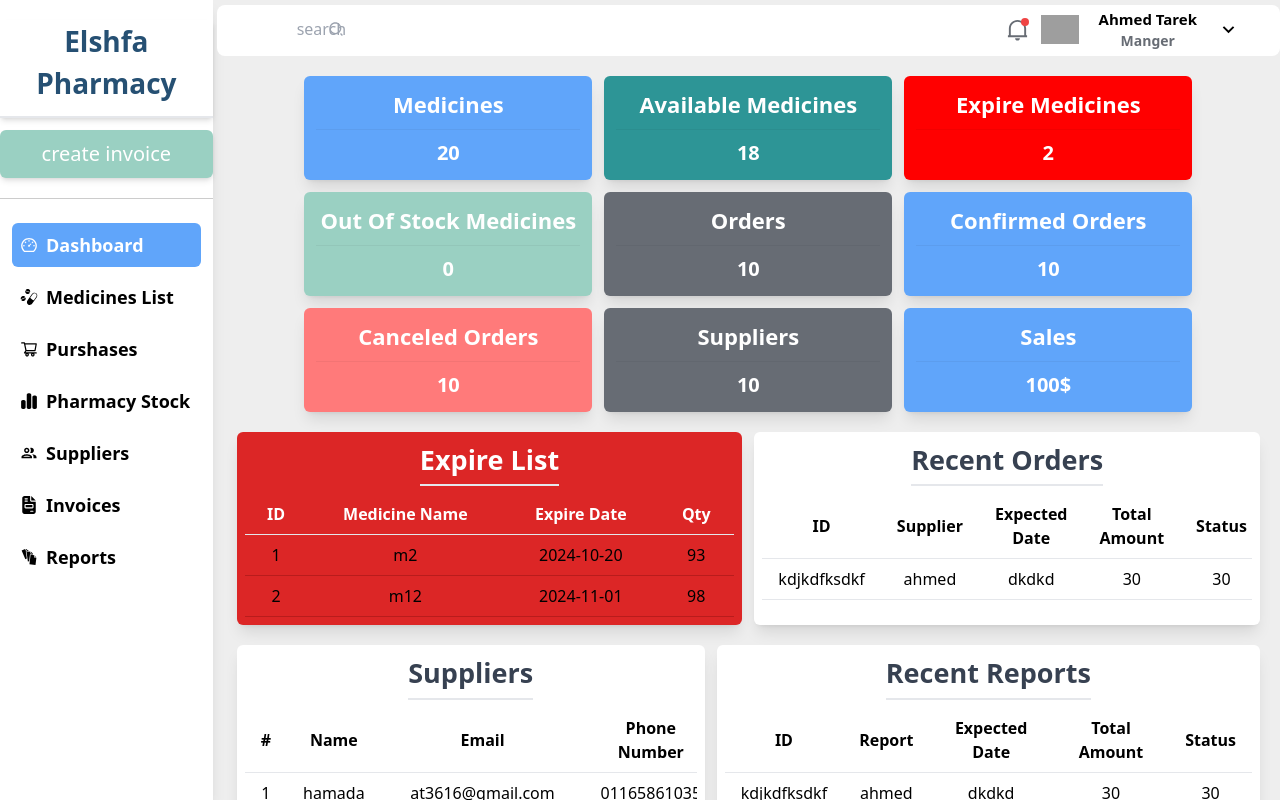
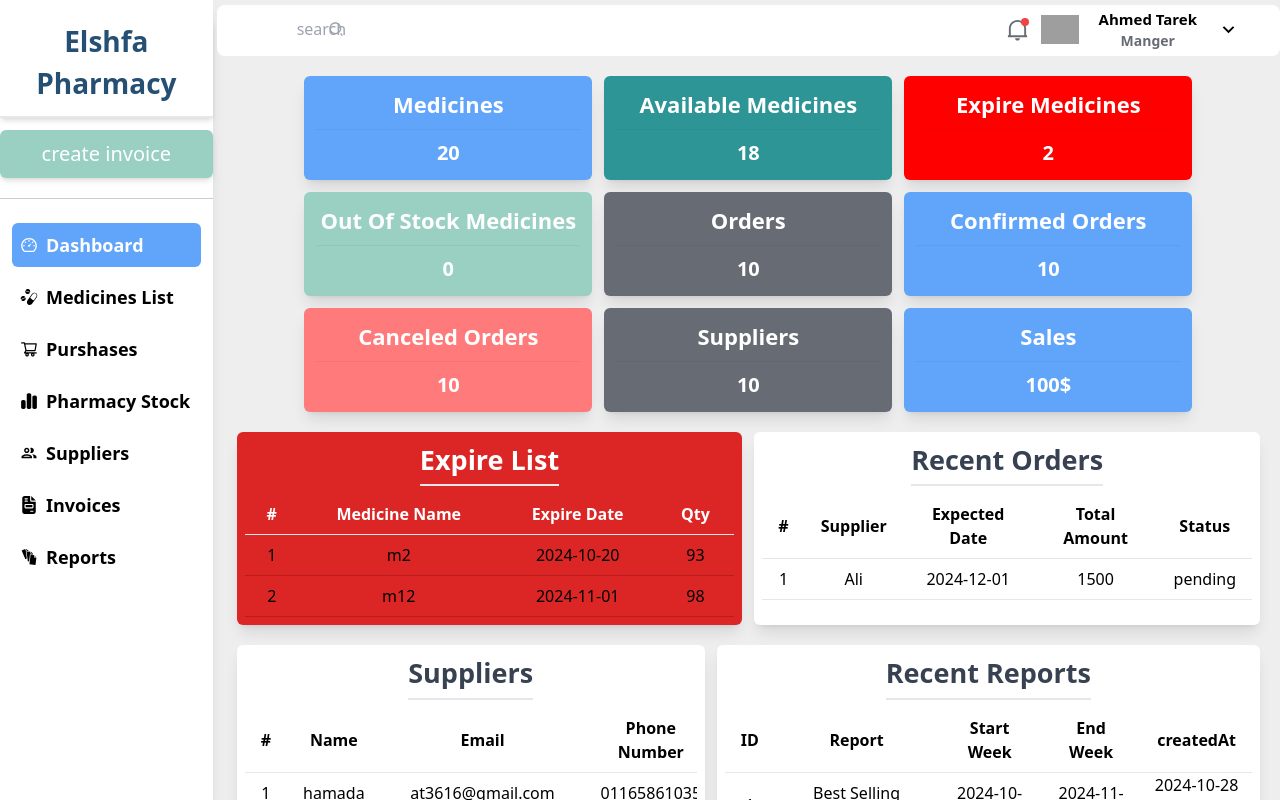
Before and after one commit to AhmedTarek003/Pharmacy-System, a React (Vite) app in the folder client/: page /dashboard in a window 1280 px wide. Built offline with nearby package versions, Linux system fonts and the light colour scheme; grey boxes are pictures that could not be loaded.

Commit message:
changes in dashboard

```diff
--- a/client/src/components/dashboard/ExpireList.jsx
+++ b/client/src/components/dashboard/ExpireList.jsx
@@ -14,7 +14,7 @@ const ExpireList = () => {
         <table className="min-w-full">
           <thead>
             <tr>
-              <th className="px-4 py-2 border-b text-white">ID</th>
+              <th className="px-4 py-2 border-b text-white">#</th>
               <th className="px-4 py-2 border-b text-white">Medicine Name</th>
               <th className="px-4 py-2 border-b text-white">Expire Date</th>
               <th className="px-4 py-2 border-b text-white">Qty</th>
--- a/client/src/components/dashboard/RecentOrders.jsx
+++ b/client/src/components/dashboard/RecentOrders.jsx
@@ -1,4 +1,8 @@
+import moment from "moment";
+import { orders } from "../../utils/dummyDate";
+
 const RecentOrders = () => {
+  const pendingOrders = orders?.filter((order) => order.status === "pending");
   return (
     <div className="bg-white flex-[7] max-h-60 overflow-auto rounded-md p-2 shadow-lg">
       <h1 className="text-[27px] font-bold border-b-2 pb-1 w-fit mx-auto text-gray-700 text-center">
@@ -8,7 +12,7 @@ const RecentOrders = () => {
         <table className="min-w-full bg-white">
           <thead>
             <tr>
-              <th className="px-4 py-2 border-b">ID</th>
+              <th className="px-4 py-2 border-b">#</th>
               <th className="px-4 py-2 border-b">Supplier</th>
               <th className="px-4 py-2 border-b">Expected Date</th>
               <th className="px-4 py-2 border-b">Total Amount</th>
@@ -16,13 +20,19 @@ const RecentOrders = () => {
             </tr>
           </thead>
           <tbody>
-            <tr className="text-center">
-              <td className="px-4 py-2 border-b">kdjkdfksdkf</td>
-              <td className="px-4 py-2 border-b">ahmed</td>
-              <td className="px-4 py-2 border-b">dkdkd</td>
-              <td className="px-4 py-2 border-b">30</td>
-              <td className="px-4 py-2 border-b">30</td>
-            </tr>
+            {pendingOrders?.map((order, idx) => (
+              <tr className="text-center" key={order?._id}>
+                <td className="px-4 py-2 border-b">{idx + 1}</td>
+                <td className="px-4 py-2 border-b">
+                  {order?.supplier?.userName}
+                </td>
+                <td className="px-4 py-2 border-b">
+                  {moment(order?.expectedDate).format("YYYY-MM-DD")}
+                </td>
+                <td className="px-4 py-2 border-b">{order?.totalAmount}</td>
+                <td className="px-4 py-2 border-b">{order?.status}</td>
+              </tr>
+            ))}
           </tbody>
         </table>
       </div>
--- a/client/src/components/dashboard/Reports.jsx
+++ b/client/src/components/dashboard/Reports.jsx
@@ -1,3 +1,6 @@
+import moment from "moment";
+import { reports } from "../../utils/dummyDate";
+
 const Reports = () => {
   return (
     <div className="bg-white flex-[7] max-h-60 overflow-auto rounded-md p-2 shadow-lg">
@@ -10,19 +13,25 @@ const Reports = () => {
             <tr>
               <th className="px-4 py-2 border-b">ID</th>
               <th className="px-4 py-2 border-b">Report</th>
-              <th className="px-4 py-2 border-b">Expected Date</th>
-              <th className="px-4 py-2 border-b">Total Amount</th>
-              <th className="px-4 py-2 border-b">Status</th>
+              <th className="px-4 py-2 border-b">Start Week</th>
+              <th className="px-4 py-2 border-b">End Week</th>
+              <th className="px-4 py-2 border-b">createdAt</th>
             </tr>
           </thead>
           <tbody>
-            <tr className="text-center">
-              <td className="px-4 py-2 border-b">kdjkdfksdkf</td>
-              <td className="px-4 py-2 border-b">ahmed</td>
-              <td className="px-4 py-2 border-b">dkdkd</td>
-              <td className="px-4 py-2 border-b">30</td>
-              <td className="px-4 py-2 border-b">30</td>
-            </tr>
+            {reports.slice(0, 5)?.map((report, idx) => (
+              <tr className="text-center" key={report?._id}>
+                <td className="px-4 py-2 border-b">{idx + 1}</td>
+                <td className="px-4 py-2 border-b">{report?.reportType}</td>
+                <td className="px-4 py-2 border-b">
+                  {moment(report?.weekStartDate).format("YYYY-MM-DD")}
+                </td>
+                <td className="px-4 py-2 border-b">
+                  {moment(report?.weekEndDate).format("YYYY-MM-DD")}
+                </td>
+                {moment(report?.createdAt).format("YYYY-MM-DD")}
+              </tr>
+            ))}
           </tbody>
         </table>
       </div>
```
